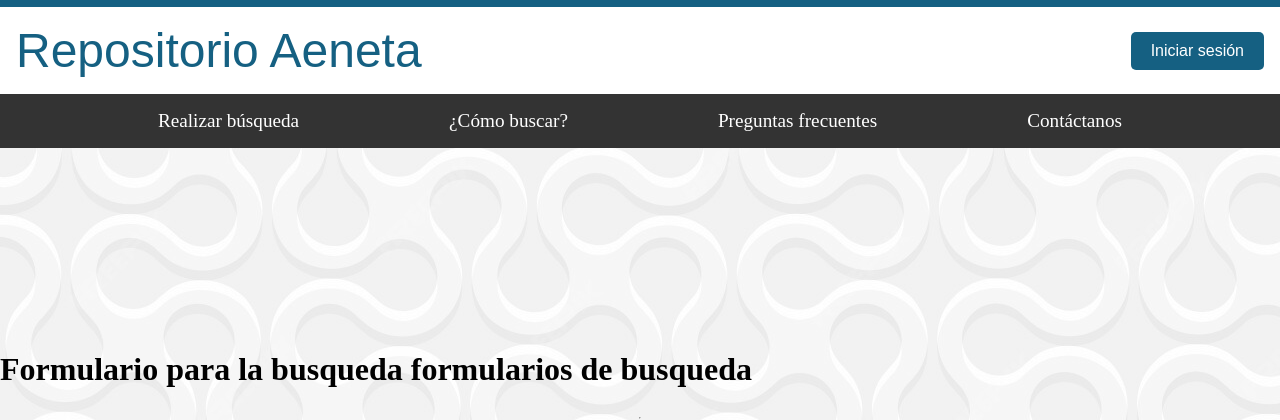
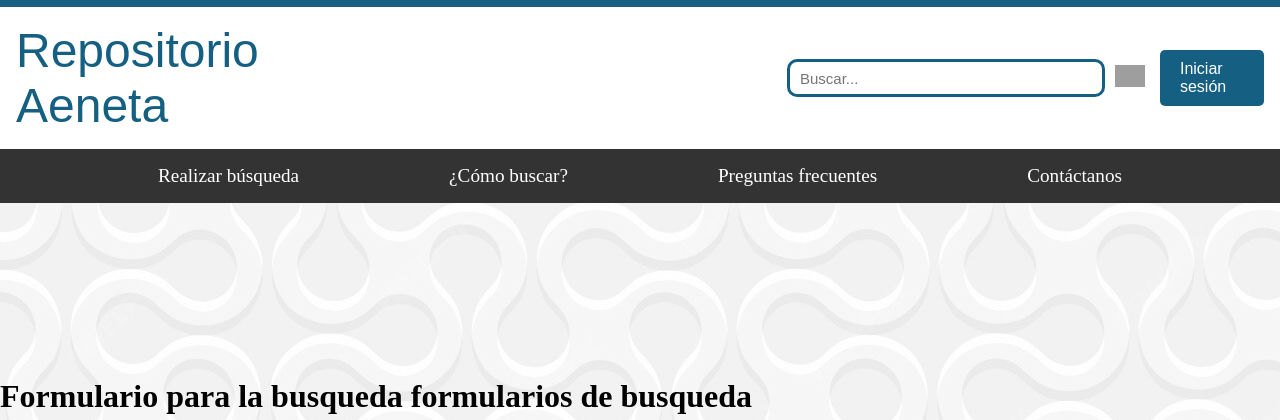
Before and after one commit to JEduardoVL/ISW_Proyecto_Tiburones, a Django app: page /visitante/buscar/ in a window 1280 px wide. Shown: the top 420 px of the page. Run offline with Django 5.2, Linux system fonts and the light colour scheme; grey boxes are pictures that could not be loaded.

Commit message:
Barra de busqueda en visitante

```diff
--- a/visitante/templates/base_generic_visitante.html
+++ b/visitante/templates/base_generic_visitante.html
@@ -6,14 +6,54 @@
     <meta name="viewport" content="width=device-width, initial-scale=1.0">
     <title>Página de Visitantes</title>
     <link rel="stylesheet" type="text/css" href="{% static 'styles/home.css' %}">
+    <link rel="stylesheet" type="text/css" href="{% static 'styles/busqueda.css' %}}">
     <link rel="stylesheet" type="text/css" href="{% static 'styles/contact_form.css' %}">
 
+     <style>
+        .search{
+            align-items: center;
+            justify-content: end;
+            display: flex;
+            background: transparent;
+            width: 100%;
+            max-width: 900px;
+            box-sizing: border-box;
+            padding:0 15px;
+            margin: 0 auto;
+        }
+        .search input{
+            flex: 1;
+            max-width: 300px;
+            width: 50%;
+            min-width: 70px;
+            height: 30px;
+            border: 3px solid #156082;
+            outline: 0;
+            border-radius: 10px;
+            font-size: 15px;
+            padding-left: 10px;
+        }
+
+        .search img{
+            padding-left: 10px;
+            min-width: 30px;
+            width: 100%;
+            max-width: 30px;
+        }
+    </style>
 </head>
 <body>
+
     <div id="nombre_sistema" class="header-flex-container">
         <a href="{% url 'visitante:home' %}">
             <span>Repositorio Aeneta</span>
         </a>
+            <div class="search" >
+                <input type="text" placeholder="Buscar..." />
+                <a href="{% url 'visitante:buscar' %}">
+                    <img src="{% static 'image/busqueda/1486164756-113_79715.png' %}"\>
+                </a>
+        </div>
         <a id="iniciar" href="{% url 'usuarios:login' %}">Iniciar sesión</a>
       </div>
       <nav class="nav_bar" aria-label="Navegación principal">
```
